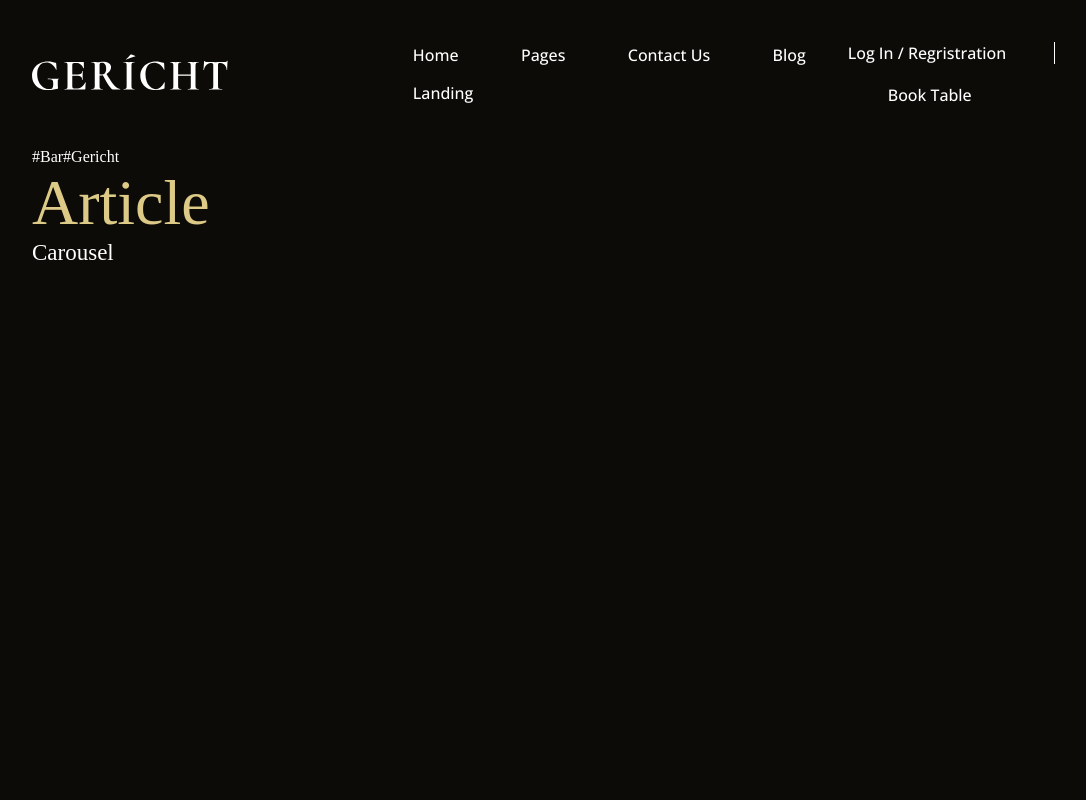
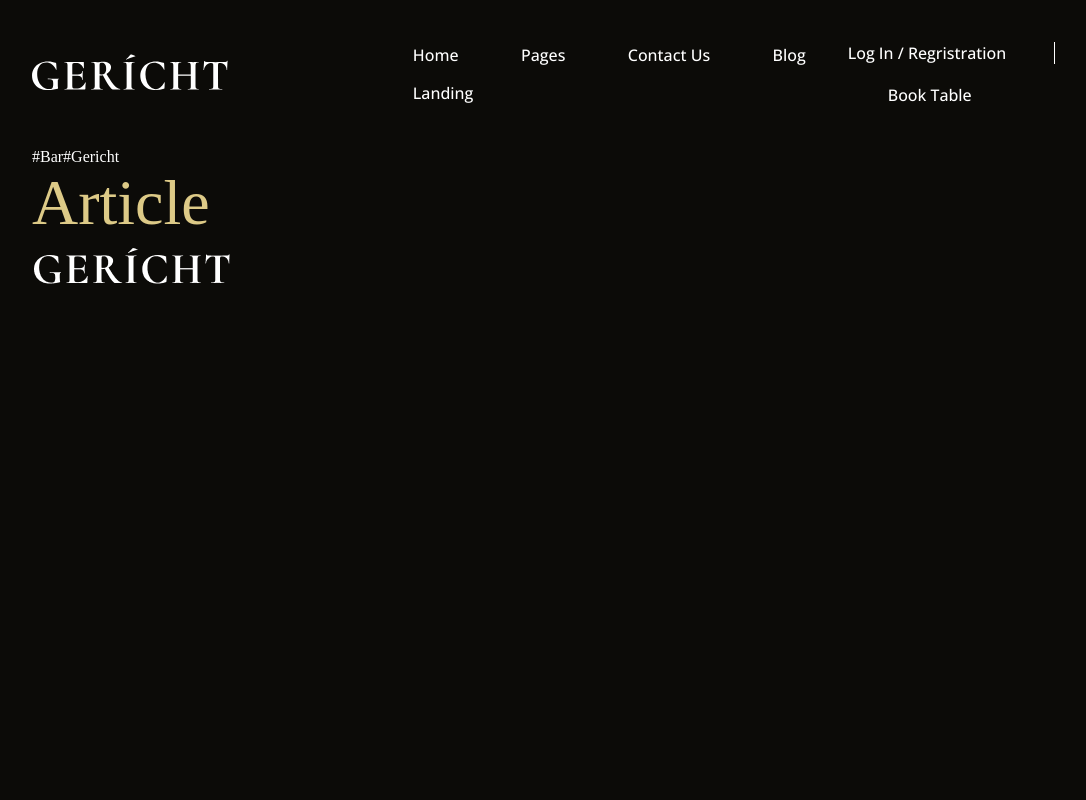
Before and after one commit to irvancolz/gericht-restaurant, a Next.js app: page / in a window 1280 px wide. Shown: the top 800 px of the page, without its empty margins (0-1086 px from the left). Built offline with nearby package versions, Linux system fonts and the light colour scheme; a web font is replaced by a local one.

Commit message:
create carousel-image starter files

```diff
--- a/components/carousel/carousel-container.tsx
+++ b/components/carousel/carousel-container.tsx
@@ -11,7 +11,7 @@ interface carouselContainerConfig extends CarouselContainerVariants {
 
 const carousel_custom_class = "custom-carousel-container";
 
-export function carouselContainer({
+export function CarouselContainer({
   children,
   className,
   ...rest
--- a/components/carousel/carousel-img.tsx
+++ b/components/carousel/carousel-img.tsx
@@ -1,7 +1,30 @@
-import React from 'react'
+import Image, { ImageProps } from "next/image";
+import React, { forwardRef } from "react";
+import { CarouselImageStyles, CarouselImageVariants } from "./carousel.style";
+type CarouselImageProps = CarouselImageVariants & ImageProps;
 
-export  function carouselImg() {
-  return (
-    <div>test</div>
-  )
-}
+const carousel_image_class = "custom-carousel-image";
+
+const CarouselImage = forwardRef<HTMLDivElement, CarouselImageProps>(
+  ({ className, layout, src, alt, height, width, ...rest }, ref) => {
+
+    function classes(){
+      return`${className ? className : ''} ${carousel_image_class}`
+    }
+
+    return (
+      <CarouselImageStyles ref={ref} {...rest} className={classes()}>
+        <Image
+          src={src}
+          alt={alt}
+          layout={layout}
+          height={height}
+          width={width}
+        />
+      </CarouselImageStyles>
+    );
+  }
+);
+
+CarouselImage.displayName = "CarouselImage";
+export default CarouselImage;
--- a/components/carousel/carousel-nav.tsx
+++ b/components/carousel/carousel-nav.tsx
@@ -1,6 +1,6 @@
 import React from 'react'
 
-export function carouselNav() {
+export function CarouselNavigation() {
   return (
     <div>carousel-nav</div>
   )
--- a/components/carousel/carousel.style.ts
+++ b/components/carousel/carousel.style.ts
@@ -4,8 +4,23 @@ import {UI} from "../../ui";
 const {Section} = UI;
 
 export const CarouselContainerStyles = styled(Section,{
-    border: "1px solid #eee",
     position: "relative",
 });
 
 export type CarouselContainerVariants = ComponentProps<typeof CarouselContainerStyles>;
+
+export const CarouselImageStyles = styled("div",{
+    variants:{
+        layout:{
+            fill:{
+                position: "absolute",
+                top: 0,
+                left:0,
+                bottom: 0,
+                right: 0,
+            }
+        }
+    }
+});
+
+export type CarouselImageVariants = ComponentProps<typeof CarouselImageStyles>;
--- a/components/carousel/index.tsx
+++ b/components/carousel/index.tsx
@@ -1,3 +1,9 @@
-export * from "./carousel-container";
-export * from "./carousel-img";
-export * from "./carousel-nav";
+import {CarouselContainer} from "./carousel-container";
+import CarouselImage from "./carousel-img";
+import {CarouselNavigation} from "./carousel-nav";
+
+export const Carousel = {
+  CarouselContainer,
+  CarouselImage,
+  CarouselNavigation,
+};
--- a/components/index.ts
+++ b/components/index.ts
@@ -1,3 +1,4 @@
+import { Carousel } from "./carousel";
 import { Copyright } from "./copyright";
 import { Footer } from "./footer";
 import { Layout } from "./layout";
@@ -10,4 +11,5 @@ export  const Components ={
     Layout,
     NestedLayout,
     Topnav,
+    Carousel,
 }
--- a/pages/index.tsx
+++ b/pages/index.tsx
@@ -4,9 +4,12 @@ import { NextPageWithLayout } from "./_app";
 import { Components } from "../components";
 import Head from "next/head";
 import Link from "next/link";
+import logo from "../public/assets/global/web-logo.png"
 import { ContainerStyles, MainContainerStyles } from "../styles/home.style";
 
 const Home: NextPageWithLayout = () => {
+  const {Carousel} = Components;
+  const {CarouselContainer, CarouselImage, CarouselNavigation} = Carousel;
   const { Heading, Section, Button, Text } = UI;
   const [activeSection, setActiveSection] = useState<"bar" | "gericht">(
     "gericht"
@@ -38,7 +41,9 @@ const Home: NextPageWithLayout = () => {
                 <Heading>Article</Heading>
               </div>
               <div className="carousel">
-                <Text>Carousel</Text>
+              <CarouselContainer>
+                <CarouselImage src={logo}/>
+              </CarouselContainer>
               </div>
             </div>
           </Section>
```
